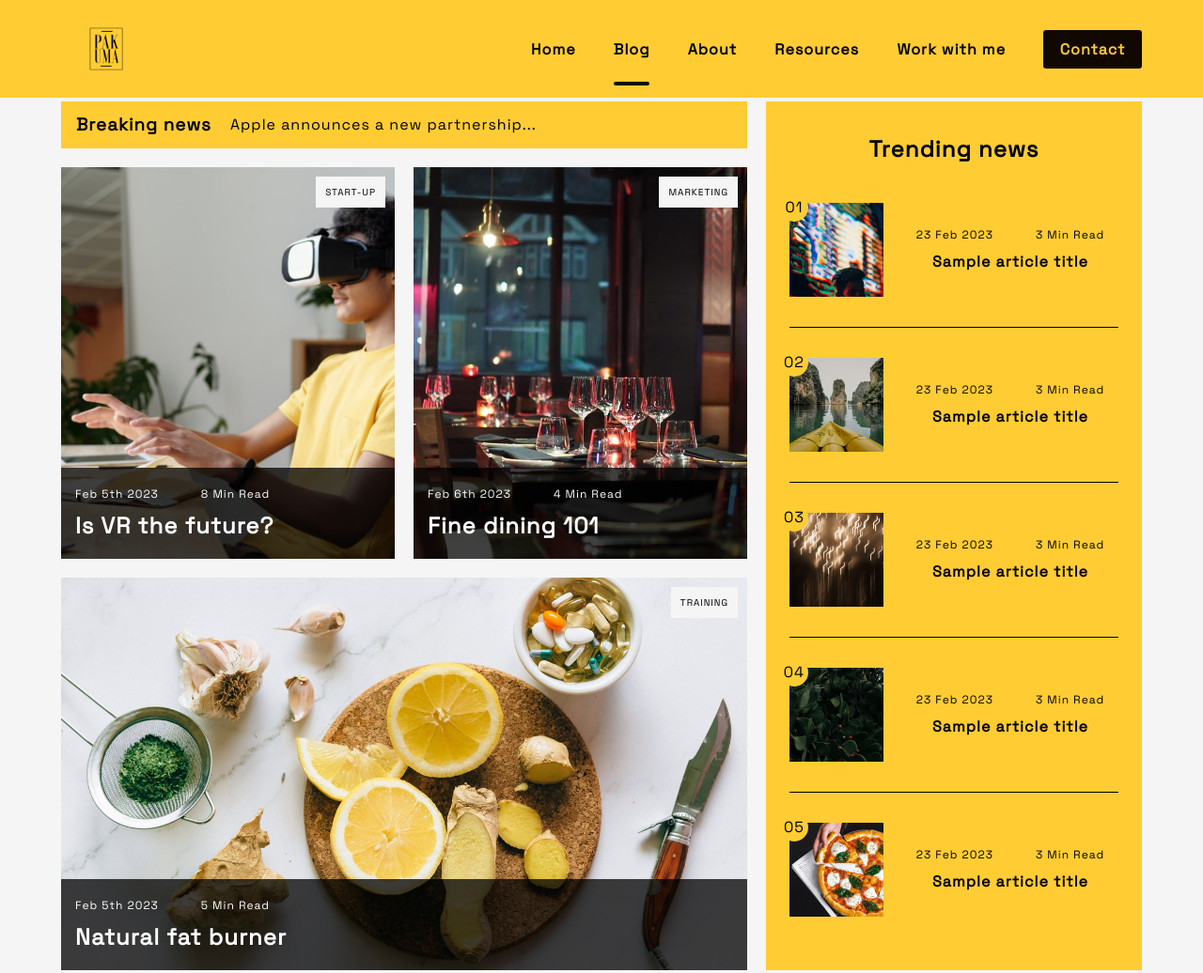
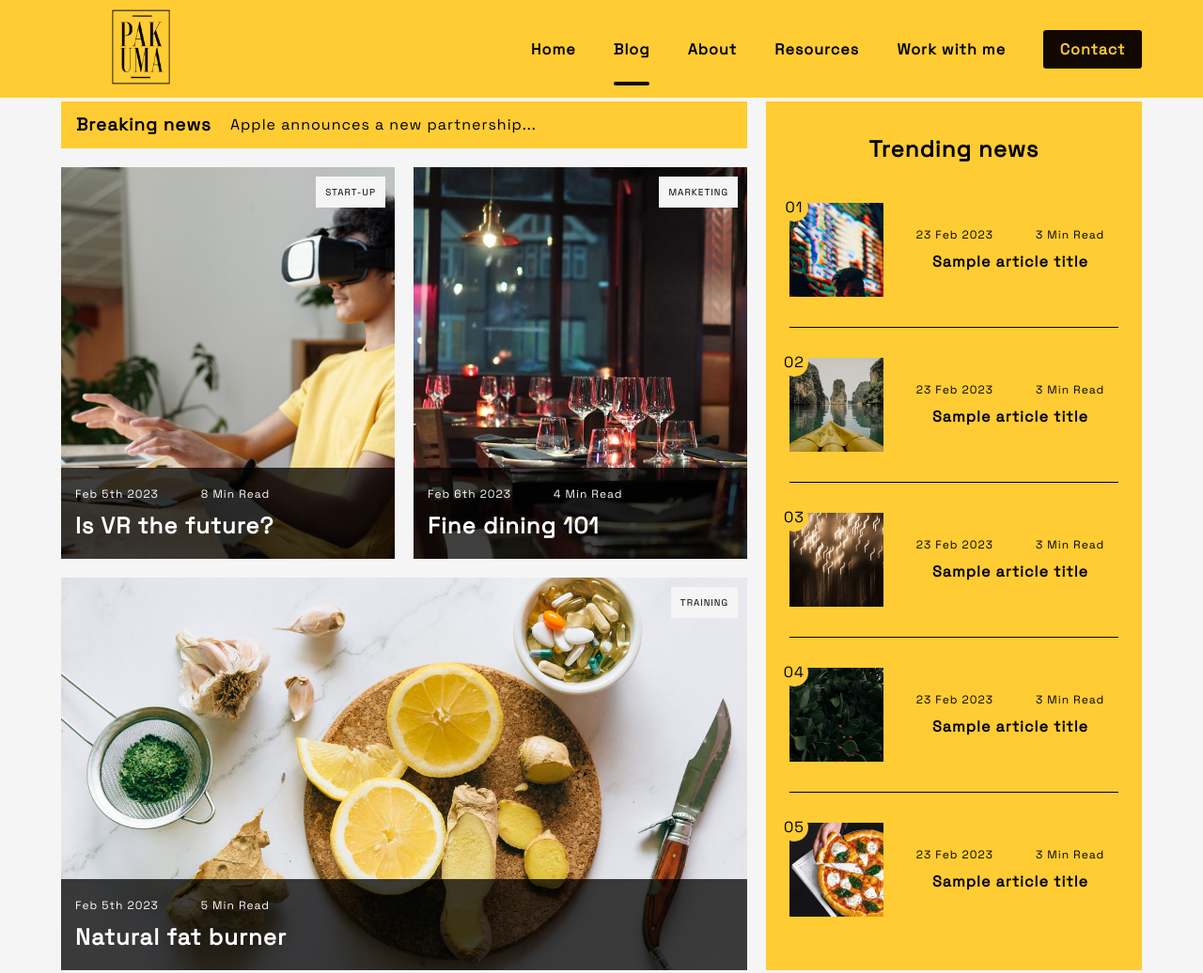
Before and after one commit to andrew-ayobami/andrew-ayobami.github.io, a plain HTML site: page blog/blog.html in a window 1280 px wide. Shown: the top 1036 px of the page at 94% size. Drawn offline with nearby package versions, Linux system fonts and the light colour scheme.

Commit message:
Update main.css

```diff
--- a/blog/assets/css/main.css
+++ b/blog/assets/css/main.css
@@ -96,9 +96,7 @@ body.light-theme{
 }
 
 .header-logo{
-  display: flex;
-  max-width: 120px;
-  height: 100%;
+  max-width: 170px;
 }
 
 .header-logo img {
```
